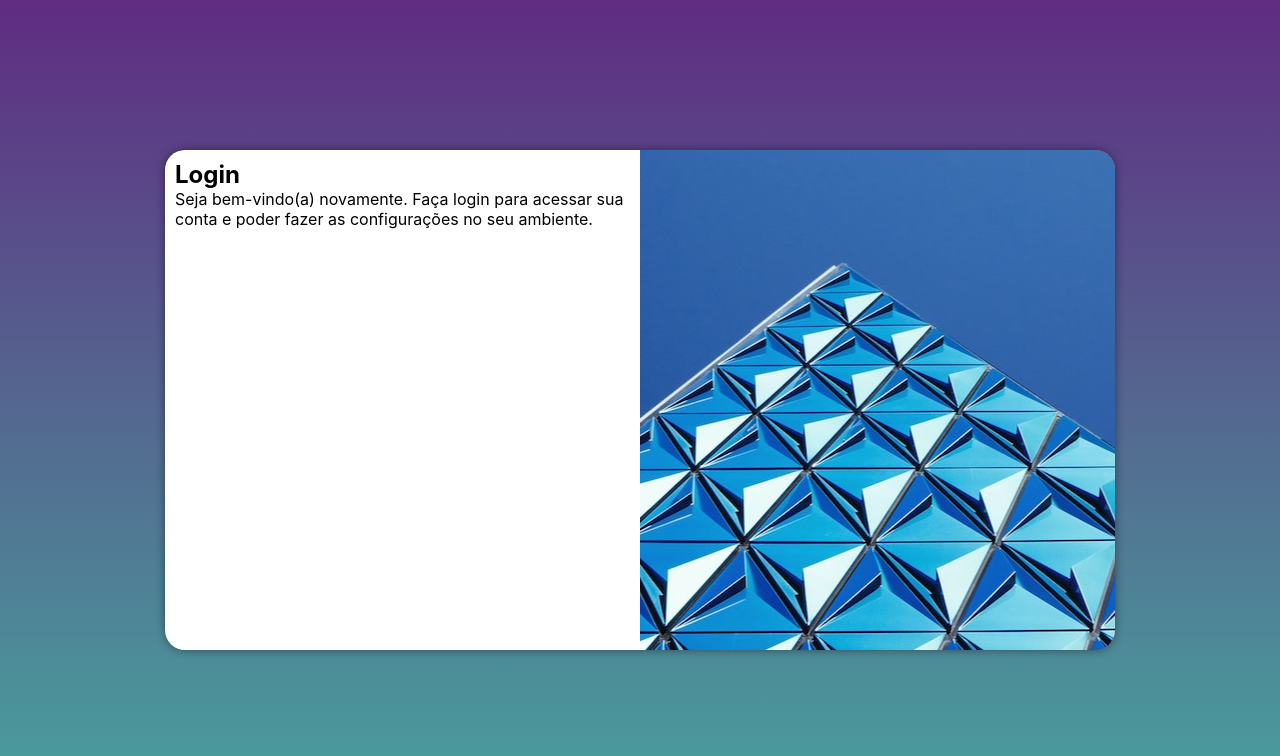
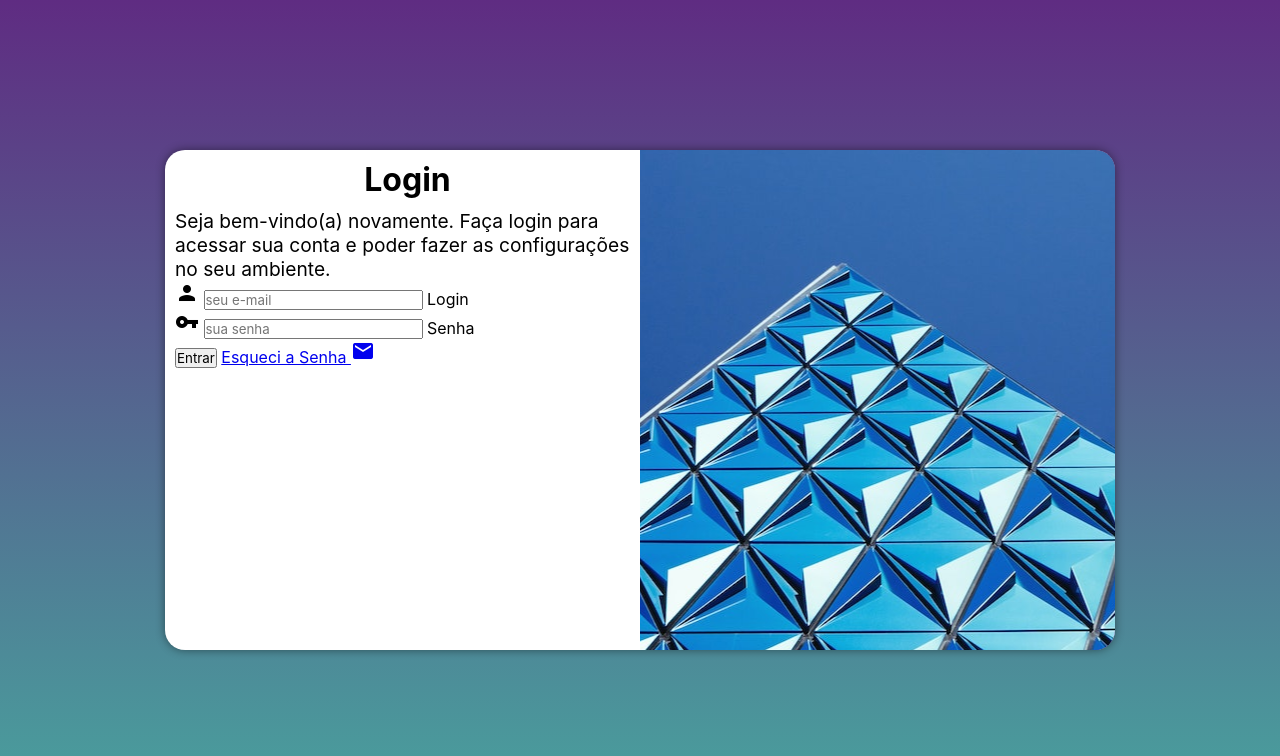
Before and after one commit to LucasBondeDeSouza/projeto-login, a plain HTML site: page index.html in a window 1280 px wide. Drawn offline with Linux system fonts and the light colour scheme.

Commit message:
adicionei formulário

```diff
--- a/index.html
+++ b/index.html
@@ -4,6 +4,7 @@
     <meta charset="UTF-8">
     <meta name="viewport" content="width=device-width, initial-scale=1.0">
     <title>Login</title>
+    <link href="https://fonts.googleapis.com/icon?family=Material+Icons" rel="stylesheet">
     <link rel="stylesheet" href="styles/style.css">
     <link rel="stylesheet" href="styles/media-query.css">
 </head>
@@ -17,8 +18,24 @@
                 <h1>Login</h1>
                 <p>Seja bem-vindo(a) novamente. Faça login para acessar sua conta e poder fazer as configurações no seu ambiente.</p>
 
-                <form action="login.js" method="post">
+                <form action="login.js" method="post" autocomplete="on">
+                    <div class="campo">
+                        <i class="material-icons">person</i>
+                        <input type="email" name="login" id="ilogin" placeholder="seu e-mail"
+                        autocomplete="email" required maxlength="30">
+                        <label for="ilogin">Login</label>
+                    </div>
+                    <div class="campo">
+                        <i class="material-icons">vpn_key</i>
+                        <input type="password" name="senha" id="isenha" placeholder="sua senha"
+                        autocomplete="current-password" required minlength="8" maxlength="20">
+                        <label for="isenha">Senha</label>
+                    </div>
 
+                    <input type="submit" value="Entrar">
+                    <a href="esqueci.html">
+                        Esqueci a Senha <i class="material-icons">mail</i>
+                    </a>
                 </form>
             </div>
         </section>
--- a/styles/media-query.css
+++ b/styles/media-query.css
@@ -49,4 +49,12 @@ Grandes telas: acima de 1200px
         float: left;
         width: 50%;
     }
+
+    div#formulario > h1 {
+        font-size: 2em;
+    }
+
+    div#formulario > p {
+        font-size: 1.2em;
+    }
 }
--- a/styles/style.css
+++ b/styles/style.css
@@ -31,7 +31,7 @@ section#login {
     overflow: hidden;
 
     background-color: white;
-    width: 250px;
+    width: 260px;
     height: 500px;
     border-radius: 20px;
     box-shadow: 0px 0px 10px rgba(0, 0, 0, 0.450);
@@ -52,3 +52,12 @@ section#login > div#formulario {
     display: block;
     padding: 10px;
 }
+
+div#formulario > h1 {
+    text-align: center;
+    margin-bottom: 10px;
+}
+
+div#formulario > p {
+    font-size: 0.8em;
+}
```
